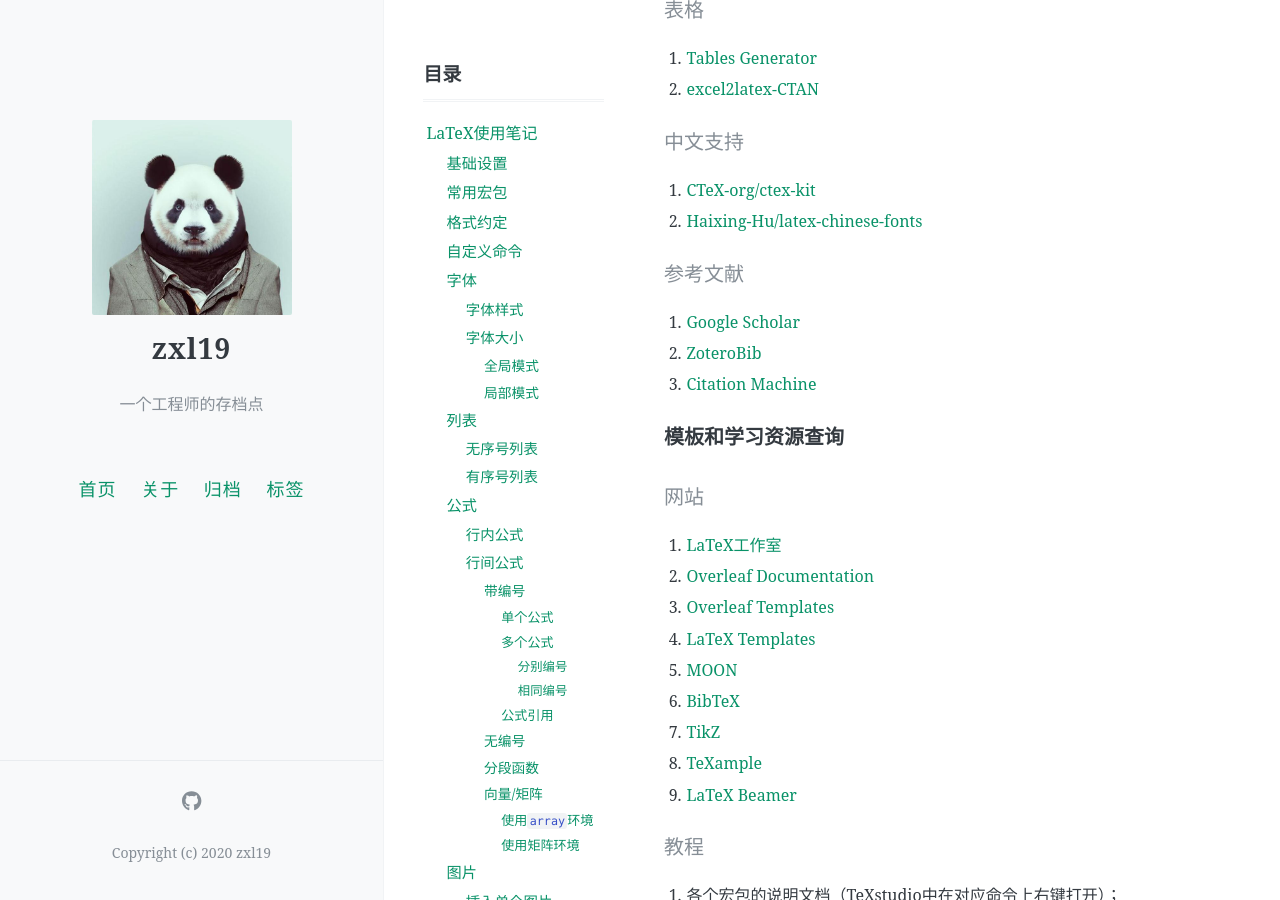
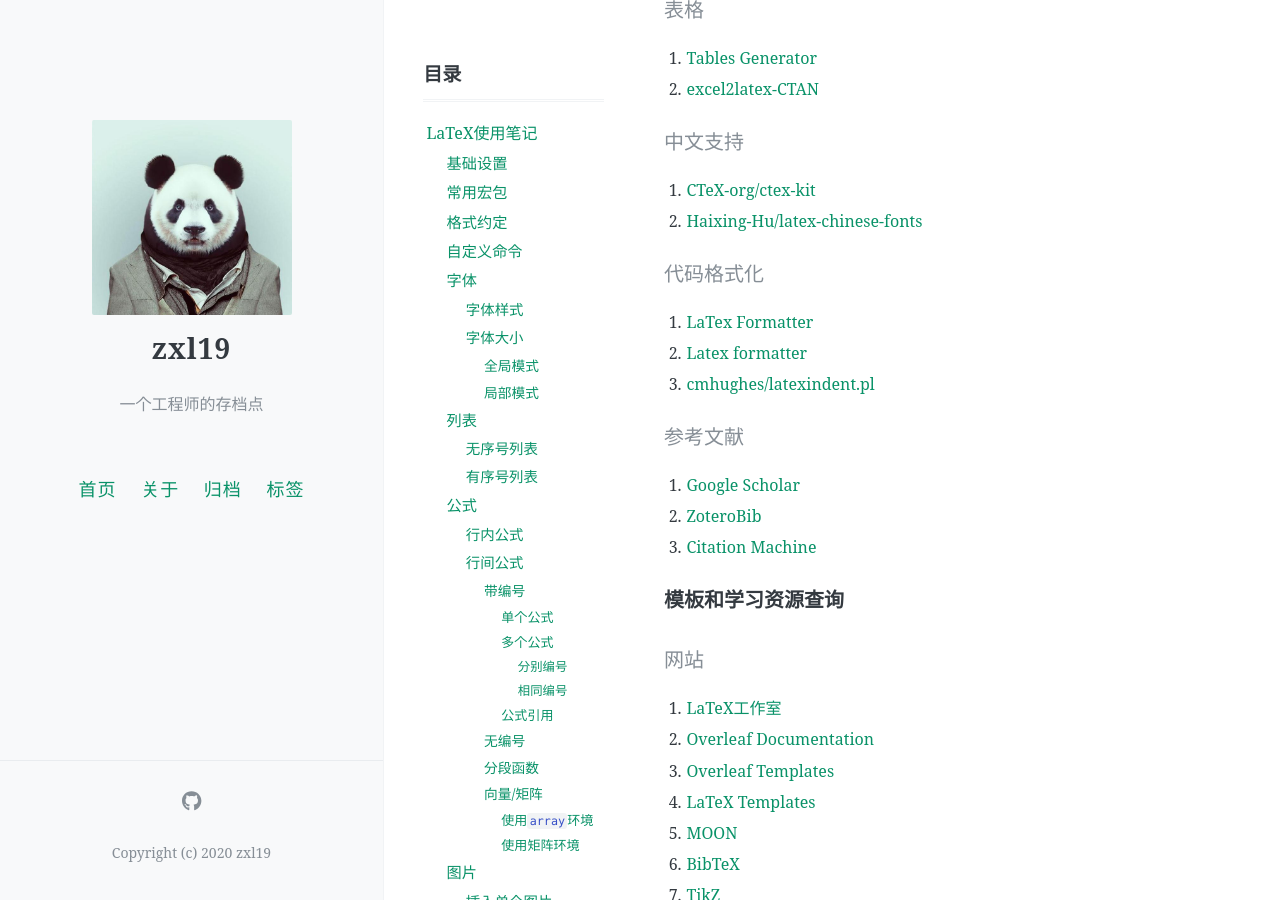
Before and after one commit to zxl19/zxl19.github.io, a Jekyll site: the page built from _posts/2021-03-29-latex-note.md, in a window 1280 px wide and 900 px high, scrolled down 18596 px. Built offline with Jekyll 4.4.1, drawn with Linux system fonts in a browser that asks for light colours; formulas are drawn with MathJax 3; comment, search, counter and statistics services are not loaded.

Commit message:
Update Posts

```diff
--- a/_posts/2021-03-29-latex-note.md
+++ b/_posts/2021-03-29-latex-note.md
@@ -789,6 +789,12 @@ int main()
 1. [CTeX-org/ctex-kit](https://github.com/CTeX-org/ctex-kit)
 2. [Haixing-Hu/latex-chinese-fonts](https://github.com/Haixing-Hu/latex-chinese-fonts)
 
+#### 代码格式化
+
+1. [LaTex Formatter](https://latex-editor.pages.dev/formatter/)
+2. [Latex formatter](https://latexformat.com)
+3. [cmhughes/latexindent.pl](https://github.com/cmhughes/latexindent.pl)
+
 #### 参考文献
 
 1. [Google Scholar](https://scholar.google.com)
```
Also changed, not shown: _posts/2020-06-03-vscode-setup.md (+2 -0 lines).
